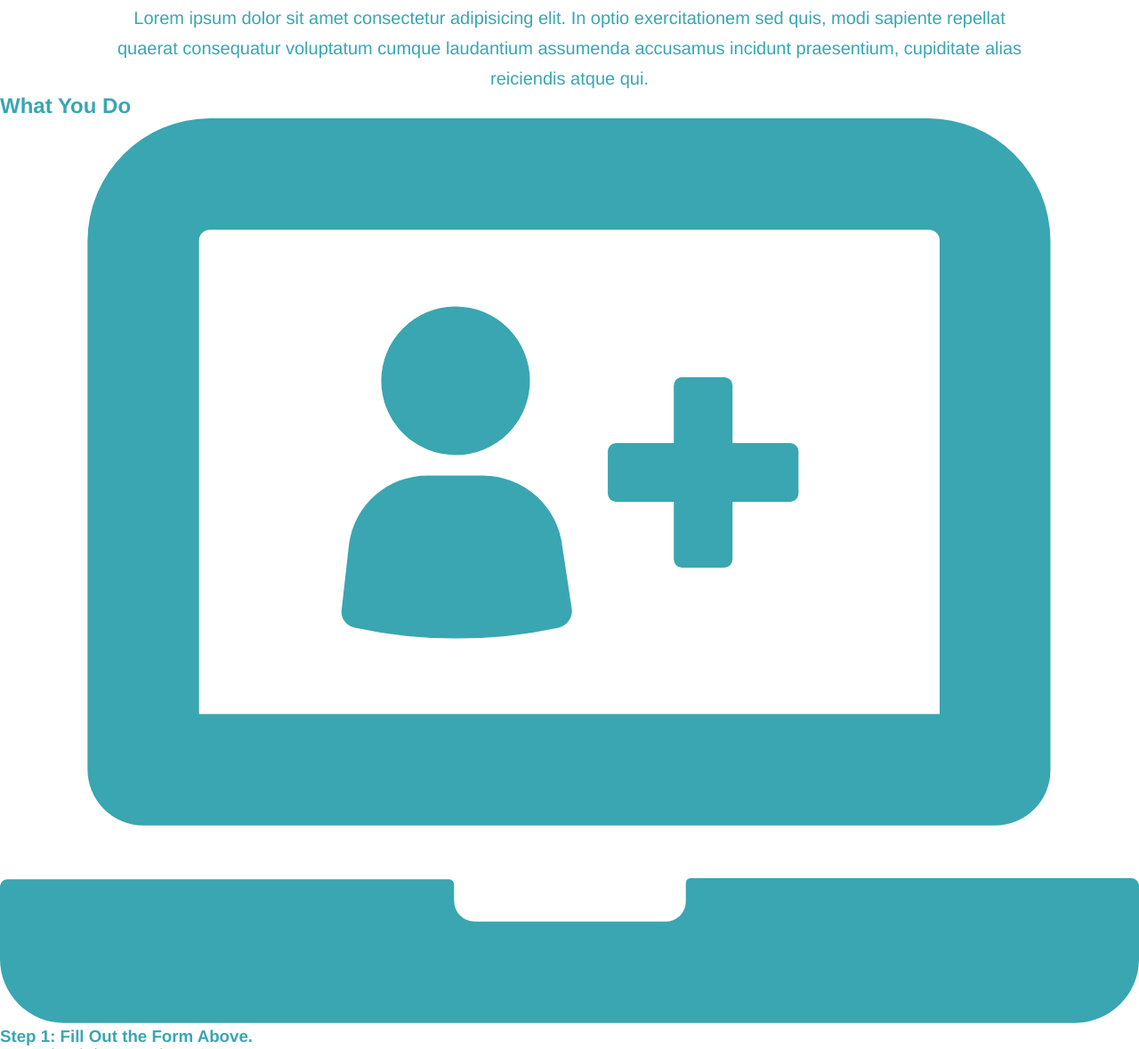
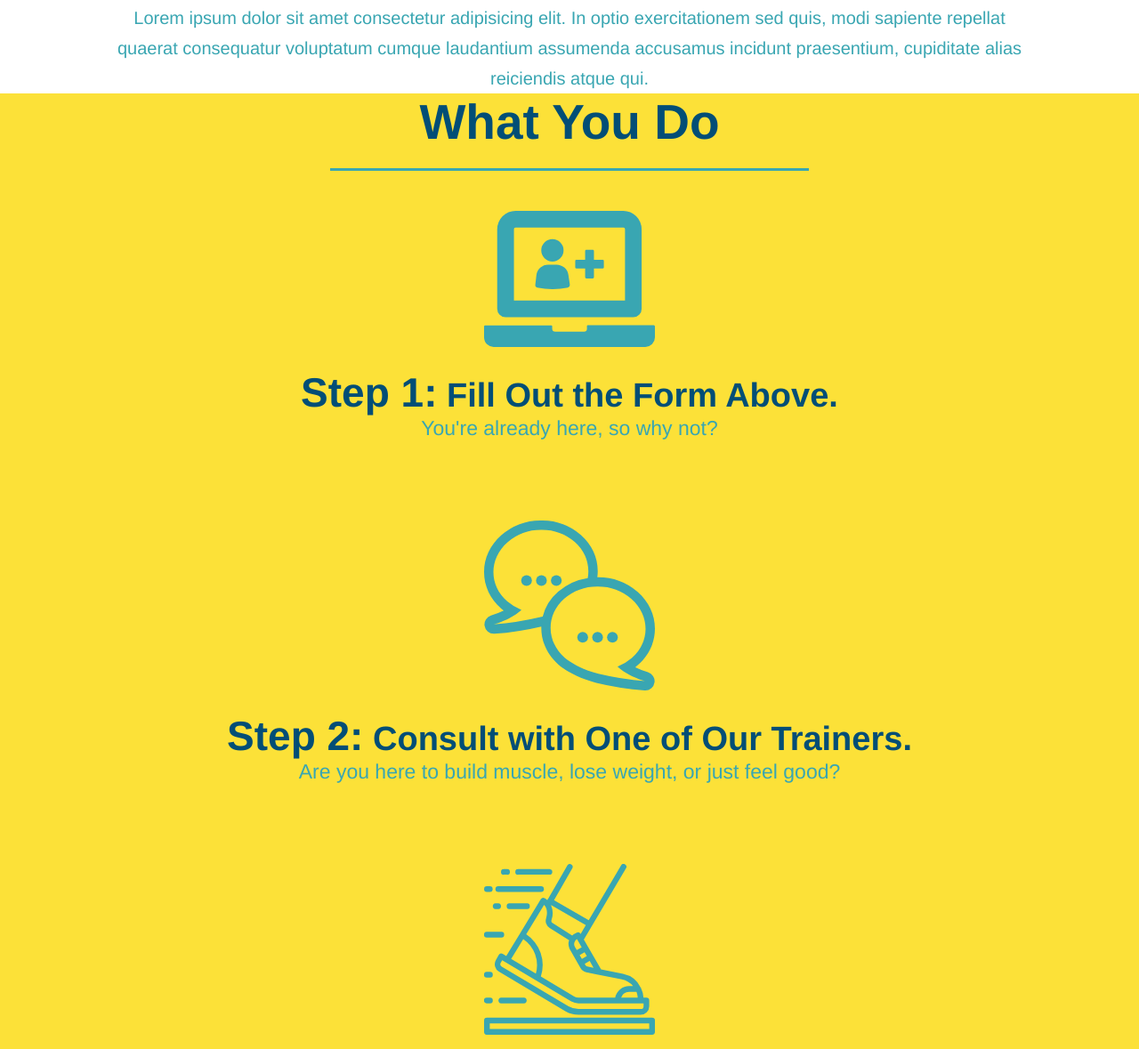
Before and after one commit to nmisustin/run-buddy, a plain HTML site: page index.html in a window 1280 px wide. Shown: the part 801-1980 px from the top of the page at 89% size. Drawn offline with Linux system fonts and the light colour scheme.

Commit message:
style what you do section

```diff
--- a/assets/css/style.css
+++ b/assets/css/style.css
@@ -106,17 +106,22 @@ footer a {
 section {
     padding: 60pxs;
 }
-.intro {
-    text-align: center;
-}
-.intro h2 {
+.section-title{
     font-size: 55px;
     color: #024e76;
     margin-bottom: 35px;
     padding: 0 100px 20px 100px;
+    display: inline-block;
     border-bottom: 3px solid;
+}
+.primary-border{
     border-color: #fce138;
-    display: inline-block;
+}
+.secondary-border{
+    border-color: #39a6b2;
+}
+.intro {
+    text-align: center;
 }
 .intro p{
     line-height: 1.7;
@@ -125,3 +130,26 @@ section {
     font-size: 20px;
     margin: 0 auto;
 }
+.steps{
+    text-align: center;
+    background-color: #fce138;
+}
+.steps div{
+    margin-bottom: 80px;
+}
+.steps img{
+    width: 15%;
+    margin: 10px 0;
+}
+.steps h3 {
+    color: #024e76;
+    font-size: 46px;
+    margin-top: 10px;
+}
+.steps p{
+    color: #39a6b2;
+    font-size: 23px;
+}
+.steps span{
+    font-size: 38px;
+}
--- a/index.html
+++ b/index.html
@@ -73,33 +73,33 @@
 
         <!--what we do section-->
         <section id="what-we-do" class="intro">
-            <h2> What We Do</h2>
+            <h2 class="section-title primary-border"> What We Do</h2>
             <p>
                 Lorem ipsum dolor sit amet consectetur adipisicing elit. In optio exercitationem sed quis, modi sapiente repellat quaerat consequatur voluptatum cumque laudantium assumenda accusamus incidunt praesentium, cupiditate alias reiciendis atque qui.
             </p>
         </section>
 
         <!--what you do section-->
-        <section id="what-you-do">
-            <h2>What You Do</h2>
+        <section id="what-you-do" class="steps">
+            <h2 class="section-title secondary-border">What You Do</h2>
             <div>
                 <img src="./assets/images/step-1.svg" alt=""/>
-                <h3>Step 1: Fill Out the Form Above.</h3>
+                <h3>Step 1:<span> Fill Out the Form Above.</span></h3>
                 <p>You're already here, so why not?</p>
             </div>
             <div>
                 <img src="./assets/images/step-2.svg" alt=""/>
-                <h3>Step 2: Consult with One of Our Trainers.</h3>
+                <h3>Step 2:<span> Consult with One of Our Trainers.</span></h3>
                 <p>Are you here to build muscle, lose weight, or just feel good?</p>
             </div>
             <div>
                 <img src="./assets/images/step-3.svg" alt=""/>
-                <h3>Step 3: Get Running.</h3>
+                <h3>Step 3:<span> Get Running.</span></h3>
                 <p>Hit the ground running (literally) once your trainer lays out your plan.</p>
             </div>
             <div>
                 <img src="./assets/images/step-4.svg" alt=""/>
-                <h3>Step 4: See Results.</h3>
+                <h3>Step 4:<span> See Results.</span></h3>
                 <p>Bi-weekly checkins with your trainer will keep you focused</p>
             </div>
         </section>
```
